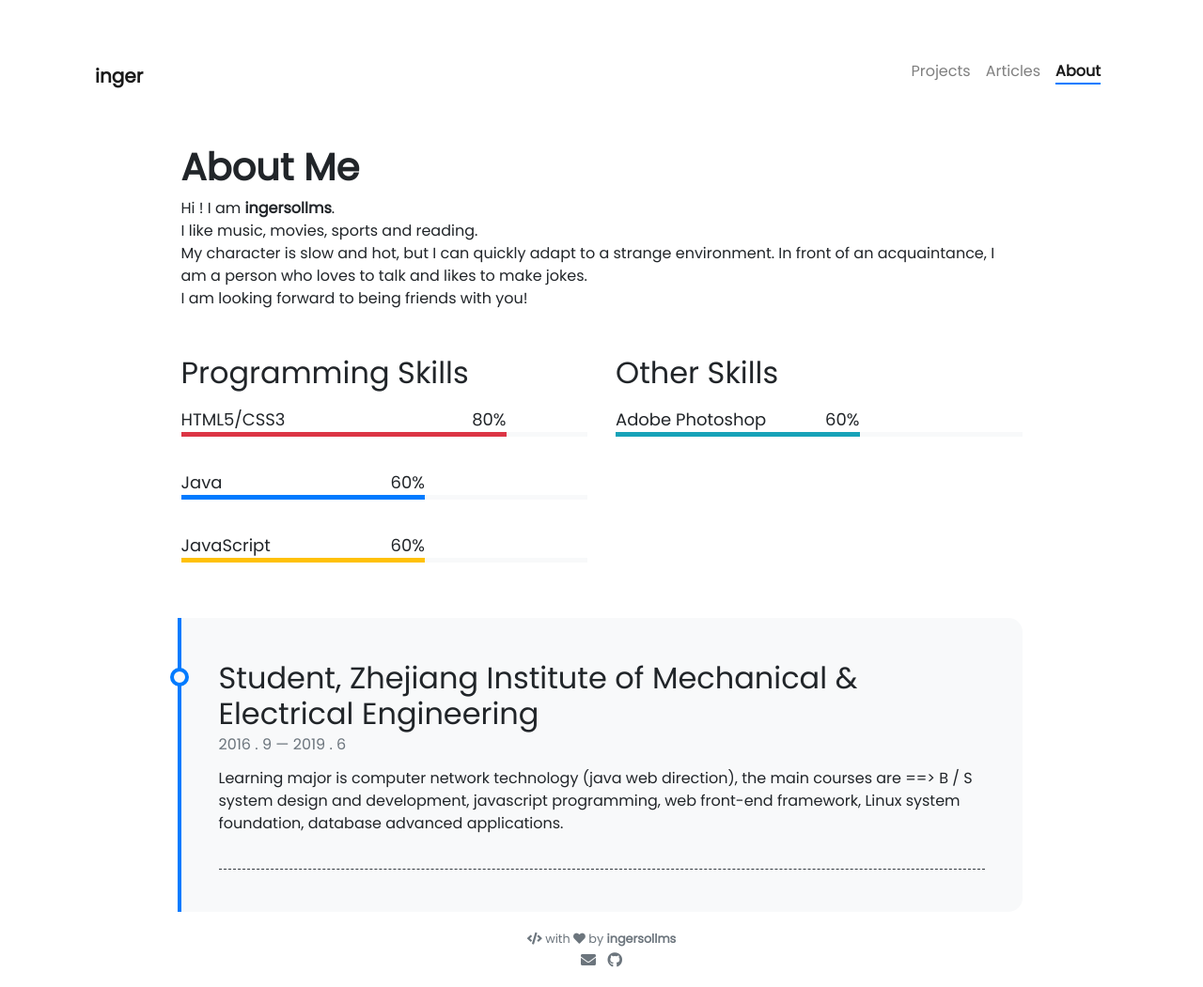
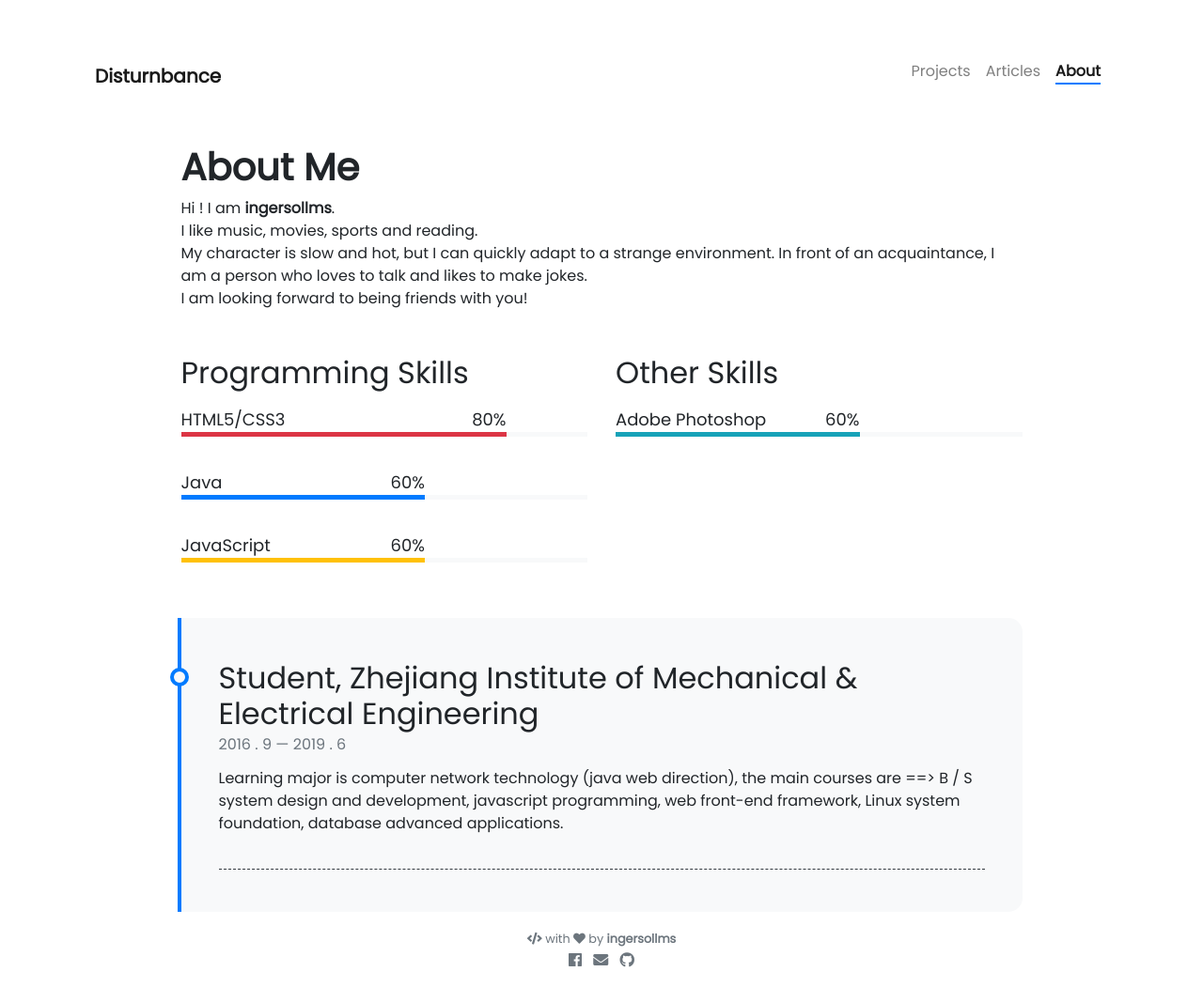
Before and after one commit to SweetKiller-NUll/Bg-jekyll-plYou, a Jekyll site: the page built from pages/about.md, in a window 1280 px wide. Shown: the whole page at 94% size. Built offline with Jekyll 4.4.1, drawn with Linux system fonts in a browser that asks for light colours; nearby versions of some CDN libraries.

Commit message:
Update _config.yml

```diff
--- a/_config.yml
+++ b/_config.yml
@@ -1,5 +1,5 @@
 # Site settings
-title: inger
+title: Disturnbance
 description: >- # this means to ignore newlines until "baseurl:"
   Welcome everyone!
 baseurl: "/Bg-jekyll-plYou" # the subpath of your site, e.g. /blog
@@ -20,7 +20,7 @@ author:
   github: ingersollms
   # twitter: ingersollms
   # linkedin: ingersollms
-  # facebook: ingersollms
+  facebook: sollm.inger.5
 
 # Collections
 collections:
```
